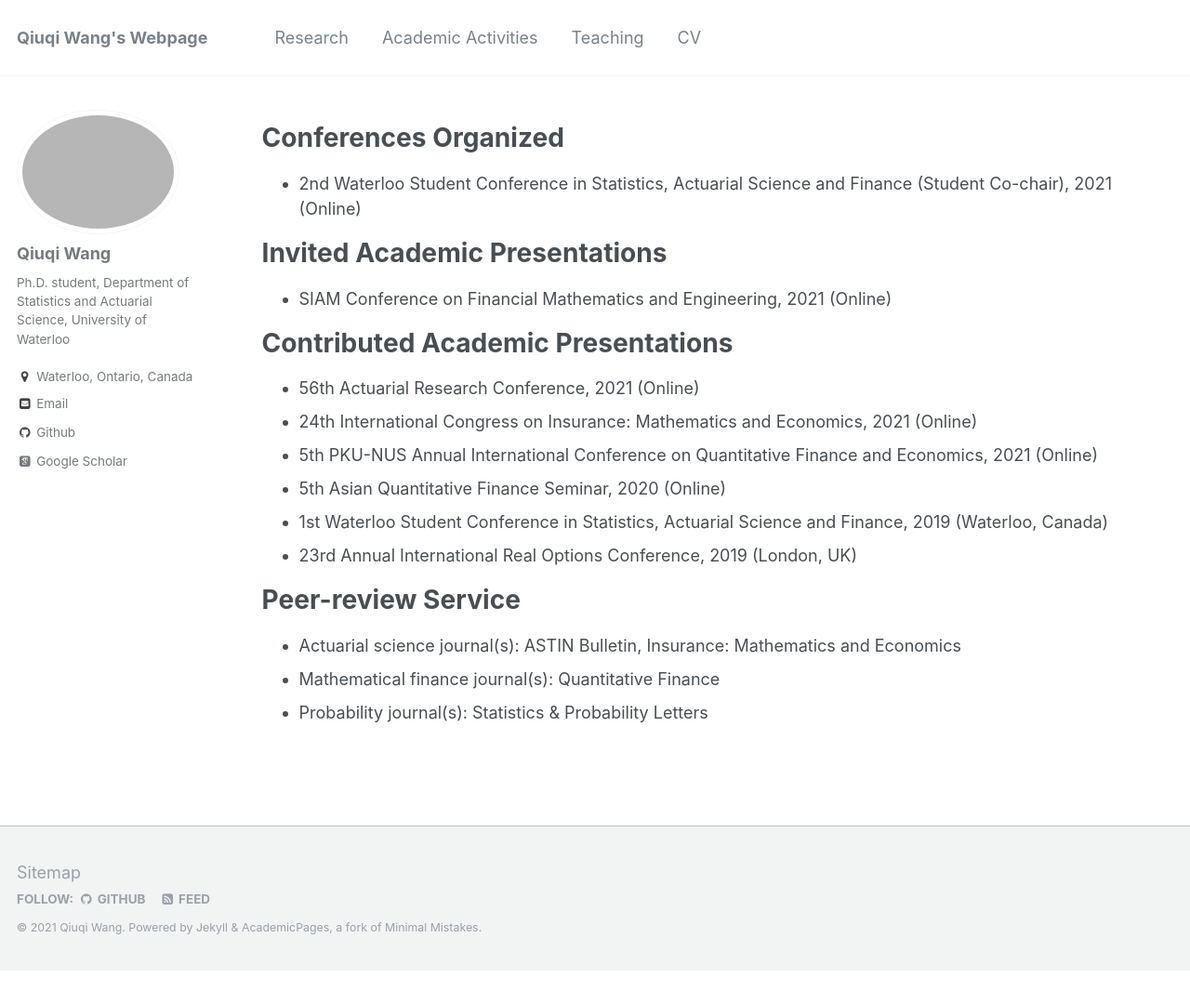
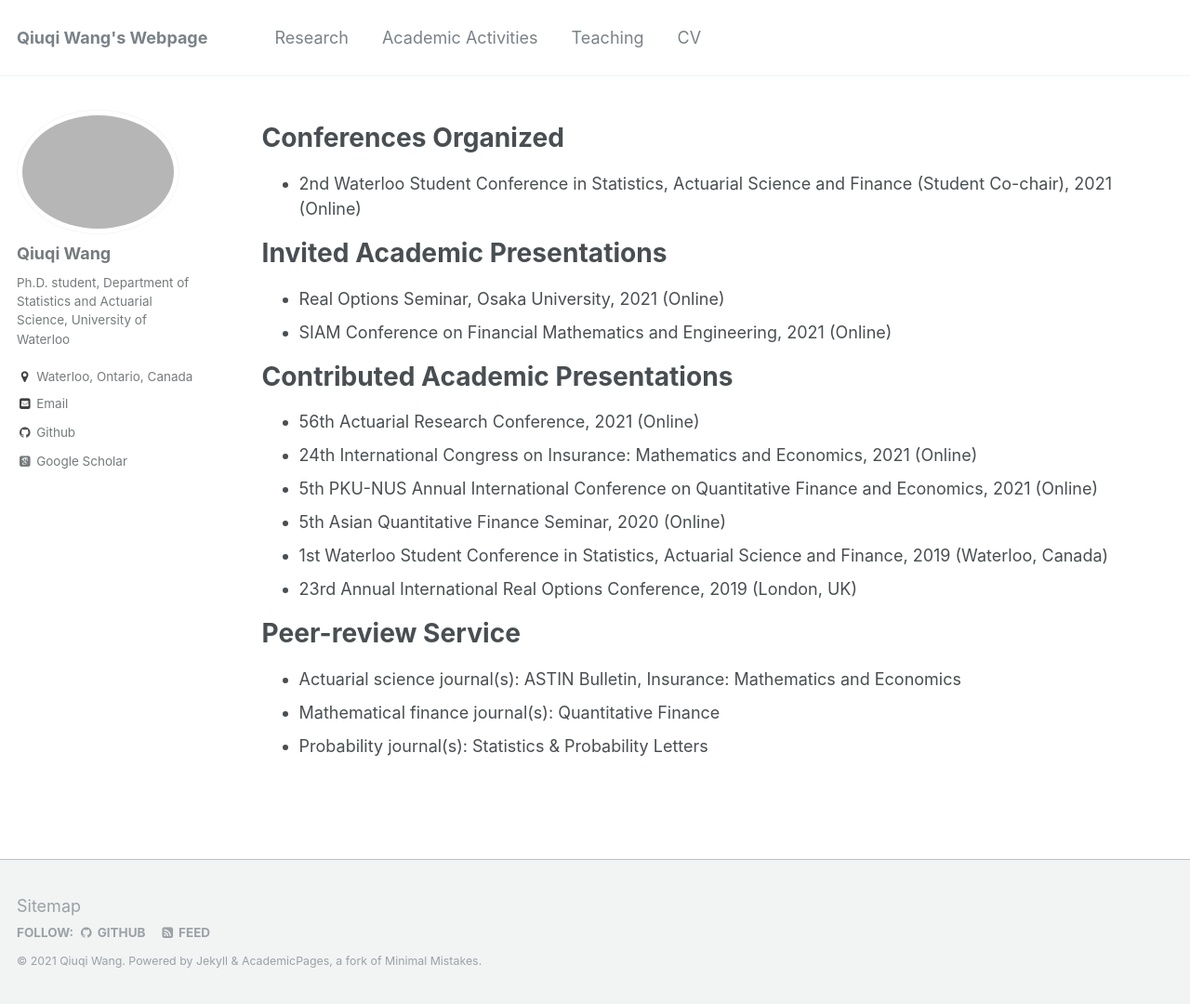
Before and after one commit to qwangan/qwangan.github.io, a Jekyll site: the page built from _pages/talks.md, in a window 1280 px wide and 1080 px high. Shown: the whole window at 93% size. Built offline with Jekyll 4.4.1, drawn with Linux system fonts in a browser that asks for light colours; some web fonts are replaced.

Commit message:
Update talks.md

```diff
--- a/_pages/talks.md
+++ b/_pages/talks.md
@@ -9,6 +9,7 @@ author_profile: true
 * 2nd Waterloo Student Conference in Statistics, Actuarial Science and Finance (Student Co-chair), 2021 (Online)
 
 # Invited Academic Presentations
+* Real Options Seminar, Osaka University, 2021 (Online)
 * SIAM Conference on Financial Mathematics and Engineering, 2021 (Online)
 
 # Contributed Academic Presentations
```
